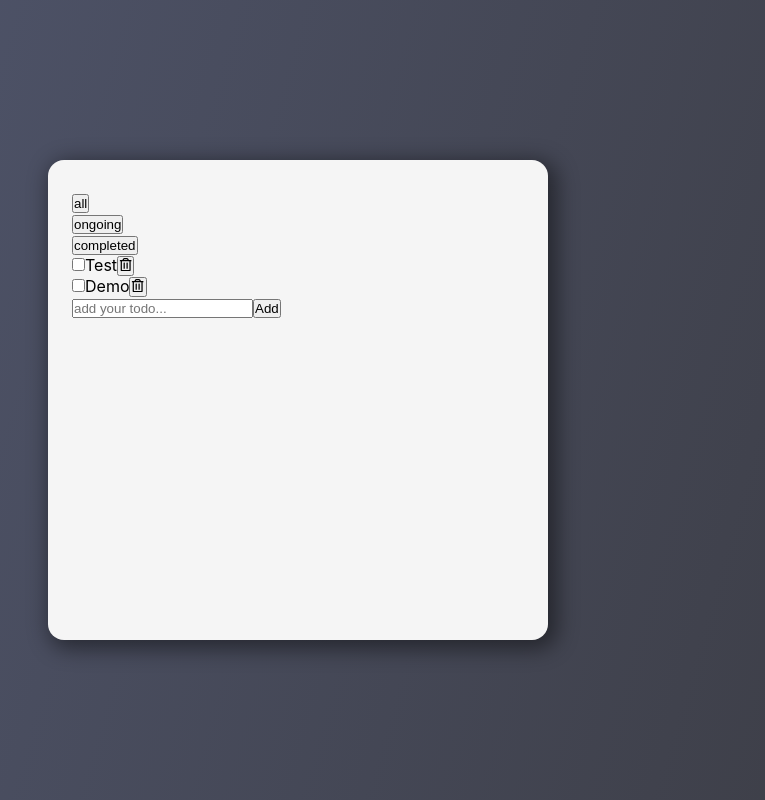
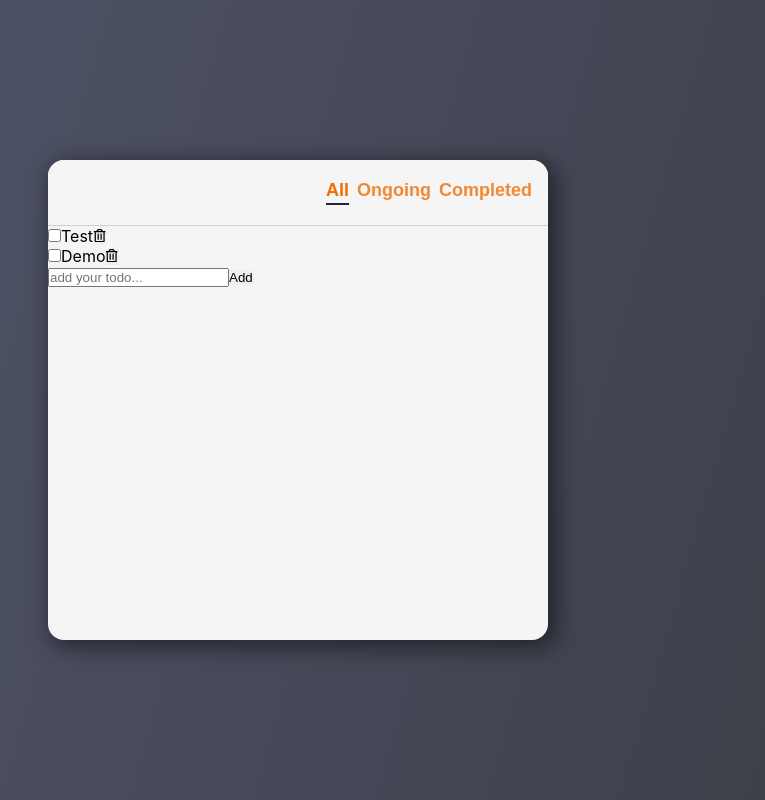
Before and after one commit to Janepark87/react-todo, a React (Create React App) app: page / in a window 1280 px wide. Shown: the whole page, without its empty margins (342-1107 px from the left). Built offline with nearby package versions, Linux system fonts and the light colour scheme.

Commit message:
update UI - FilterTodoList

```diff
--- a/src/components/FilterTodoList/FilterTodoList.jsx
+++ b/src/components/FilterTodoList/FilterTodoList.jsx
@@ -1,10 +1,12 @@
+import styles from './FilterTodoList.module.css';
+
 export default function FilterTodoList({ filters, filter, onFilterChange }) {
 	return (
-		<header>
-			<ul>
+		<header className={styles.header}>
+			<ul className={styles.filters}>
 				{filters.map((value, index) => (
 					<li key={index}>
-						<button type="button" onClick={() => onFilterChange(value)}>
+						<button type="button" className={`${styles.filter} ${filter === value ? styles.active : ''}`} onClick={() => onFilterChange(value)}>
 							{value}
 						</button>
 					</li>
--- /dev/null
+++ b/src/components/FilterTodoList/FilterTodoList.module.css
@@ -0,0 +1,47 @@
+.header {
+	display: flex;
+	justify-content: space-between;
+	align-items: center;
+	padding: 1.25rem 1rem;
+	background-color: var(--color-bg-dark);
+	border-bottom: 1px solid var(--color-grey);
+}
+
+.filters {
+	display: flex;
+	justify-content: flex-end;
+	align-items: center;
+	gap: 0.5rem;
+	width: 100%;
+}
+
+.filter {
+	position: relative;
+	color: var(--color-accent);
+	background-color: transparent;
+	font-size: 1.125rem;
+	font-weight: bold;
+	text-transform: capitalize;
+	opacity: 0.8;
+	transition: color 0.3 ease-in-out;
+}
+
+.filter.active,
+.filter:hover {
+	opacity: 1;
+	cursor: pointer;
+}
+
+.filter:after {
+	content: '';
+	display: block;
+	margin-top: 2px;
+	border: 1px solid transparent;
+}
+
+.filter.active:after {
+	border: 1px solid var(--color-text);
+}
+
+.filter:hover:after {
+}
--- a/src/index.css
+++ b/src/index.css
@@ -36,8 +36,8 @@
 	background-color: var(--color-bg-dark);
 	border-radius: 1rem;
 	margin: 1.5rem;
-	padding: 2rem 1.5rem;
 	box-shadow: 5px 5px 21px 4px rgba(0, 0, 0, 0.45);
+	overflow: hidden;
 }
 
 ul {
@@ -47,3 +47,8 @@
 code {
 	font-family: source-code-pro, Menlo, Monaco, Consolas, 'Courier New', monospace;
 }
+
+button {
+	outline: none;
+	border: none;
+}
```
